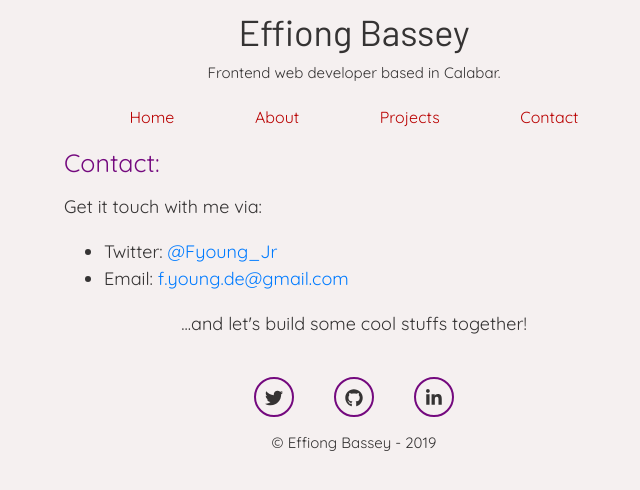
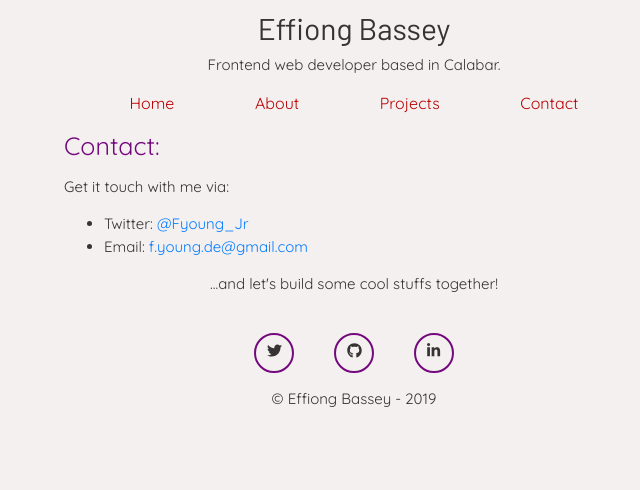
Before and after one commit to effiong-jr/portfolio, a React (Create React App) app: page /contact in a window 1280 px wide. Shown: the top 490 px of the page, without its empty margins (286-926 px from the left). Built offline with nearby package versions, Linux system fonts and the light colour scheme.

Commit message:
Edited _target attr in footer

```diff
--- a/package.json
+++ b/package.json
@@ -8,7 +8,6 @@
     "@fortawesome/free-solid-svg-icons": "^5.9.0",
     "@fortawesome/react-fontawesome": "^0.1.4",
     "bootstrap": "^4.3.1",
-    "gh-pages": "^2.0.1",
     "react": "^16.8.6",
     "react-dom": "^16.8.6",
     "react-router-dom": "^5.0.1",
--- a/src/App.css
+++ b/src/App.css
@@ -4,7 +4,7 @@
     font-family: 'Quicksand', sans-serif;
     background-color: rgb(245, 240, 240);
     color: rgb(53, 51, 51);
-    font-size: 18px;
+    font-size: 15px;
 }
 
 .container {
--- a/src/Components/Footer/index.js
+++ b/src/Components/Footer/index.js
@@ -10,17 +10,17 @@ function Footer() {
             <div id="socialIcons">
                 <ul>
                     <li>
-                        <a href="https://twitter.com/Fyoung_Jr" target="_blank" rel="noopener noreferrer">
+                        <a href="https://twitter.com/Fyoung_Jr">
                             <FontAwesomeIcon icon={faTwitter} />
                         </a>
                     </li>
                     <li>
-                        <a href="https://github.com/effiong-jr?tab=repositories" target="_blank" rel="noopener noreferrer">
+                        <a href="https://github.com/effiong-jr?tab=repositories">
                             <FontAwesomeIcon icon={faGithub} />
                         </a>
                     </li>
                     <li>
-                        <a href="https://www.linkedin.com/in/effiong-bassey/" target="_blank" rel="noopener noreferrer">
+                        <a href="https://www.linkedin.com/in/effiong-bassey/">
                             <FontAwesomeIcon icon={faLinkedinIn} />
                         </a>
                     </li>
```
Also changed, not shown: 1 other file (tests, documents, lock files or other folders).
